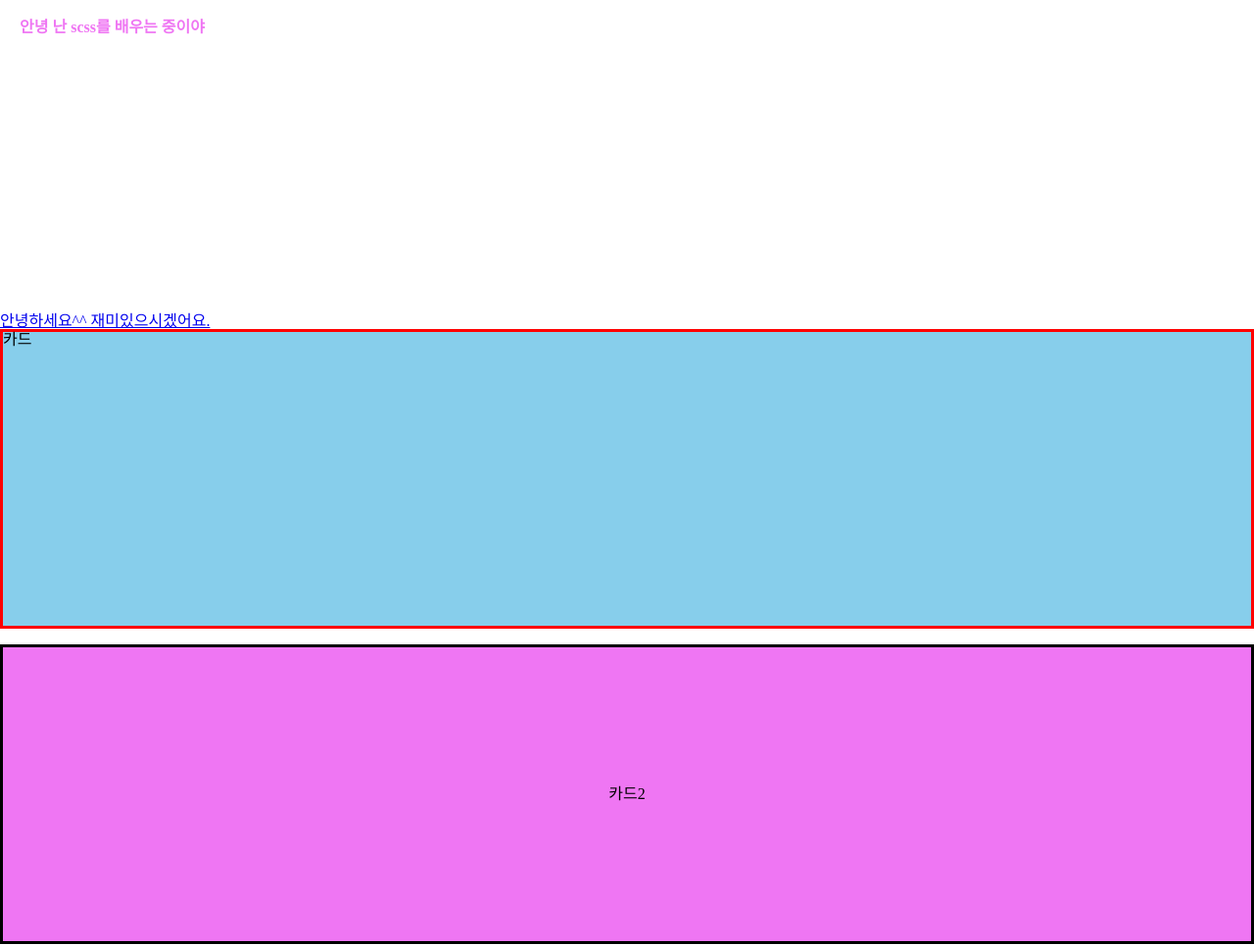
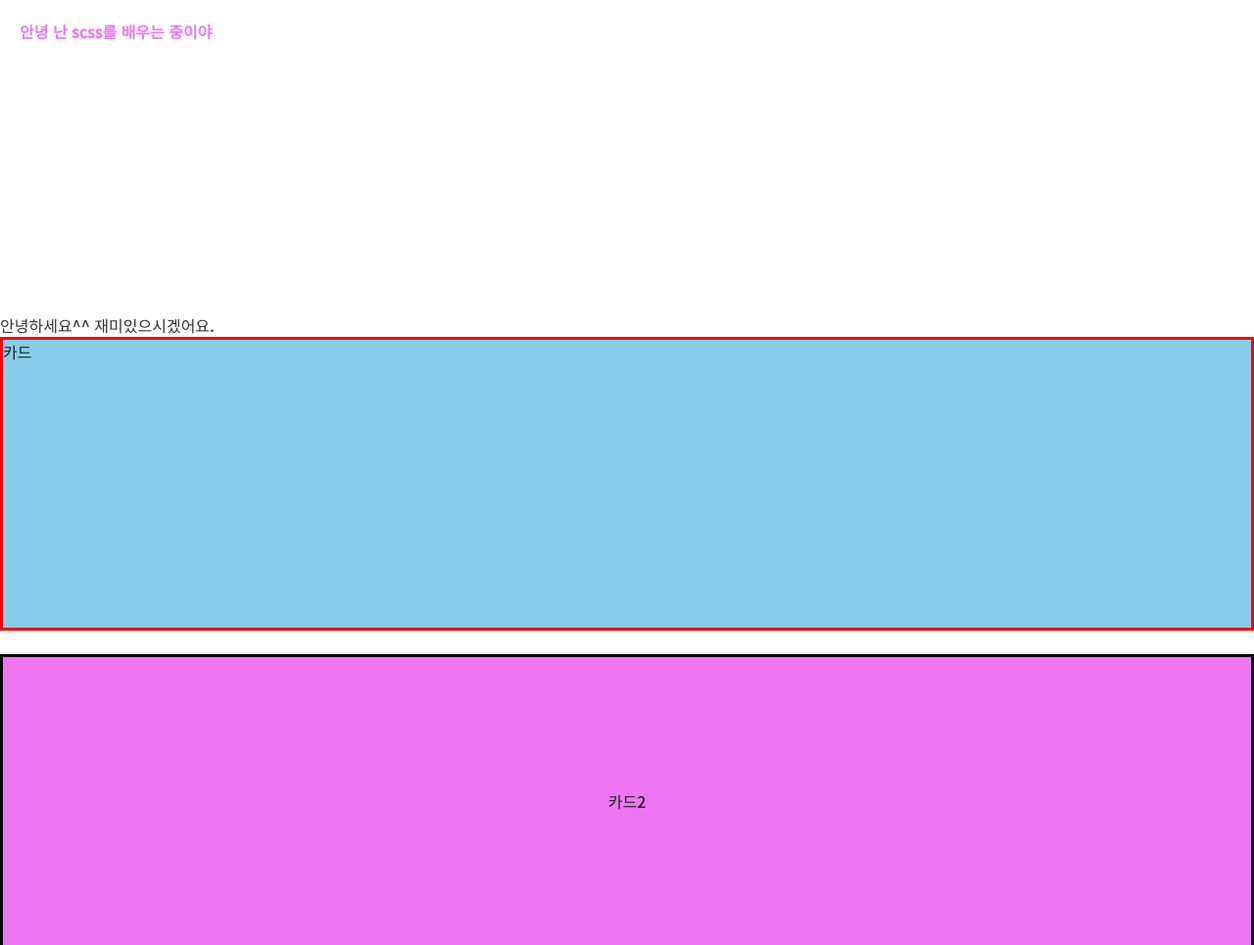
Before and after one commit to hyeeons/html-templates-scss, a plain HTML site: page index.html in a window 1280 px wide. Shown: the whole page at 98% size. Drawn offline with nearby package versions, Linux system fonts and the light colour scheme; files that its build step writes are made by us from their sources; a web font is replaced by a local one.

Commit message:
scss작성

```diff
--- a/assets/scss/_reset.scss
+++ b/assets/scss/_reset.scss
@@ -132,7 +132,7 @@ input {
 
 body {
   background: #fff;
-  font-size: 14px;
+  font-size: 16px;
   line-height: 1.5;
   font-family: "Noto Sans KR", "Malgun Gothic", "맑은 고딕", sans-serif;
   color: $txtDefult;
--- a/assets/scss/_variables.scss
+++ b/assets/scss/_variables.scss
@@ -1,4 +1,5 @@
 // 변수 설정
+$txtDefult: #202020;
 $primary: #ef76f3;
 $secondary: black;
 
--- a/assets/scss/comm.scss
+++ b/assets/scss/comm.scss
@@ -1,4 +1,4 @@
-@import "variables", "mixins";
+@import "variables", "mixins", "fonts", "reset";
 
 .slide {
   li {
@@ -25,3 +25,5 @@
     @include posXY;
   }
 }
+
+@import "main", "sub1";
```
Also changed, not shown: assets/scss/_main.scss (added), assets/scss/_sub1.scss (added).
